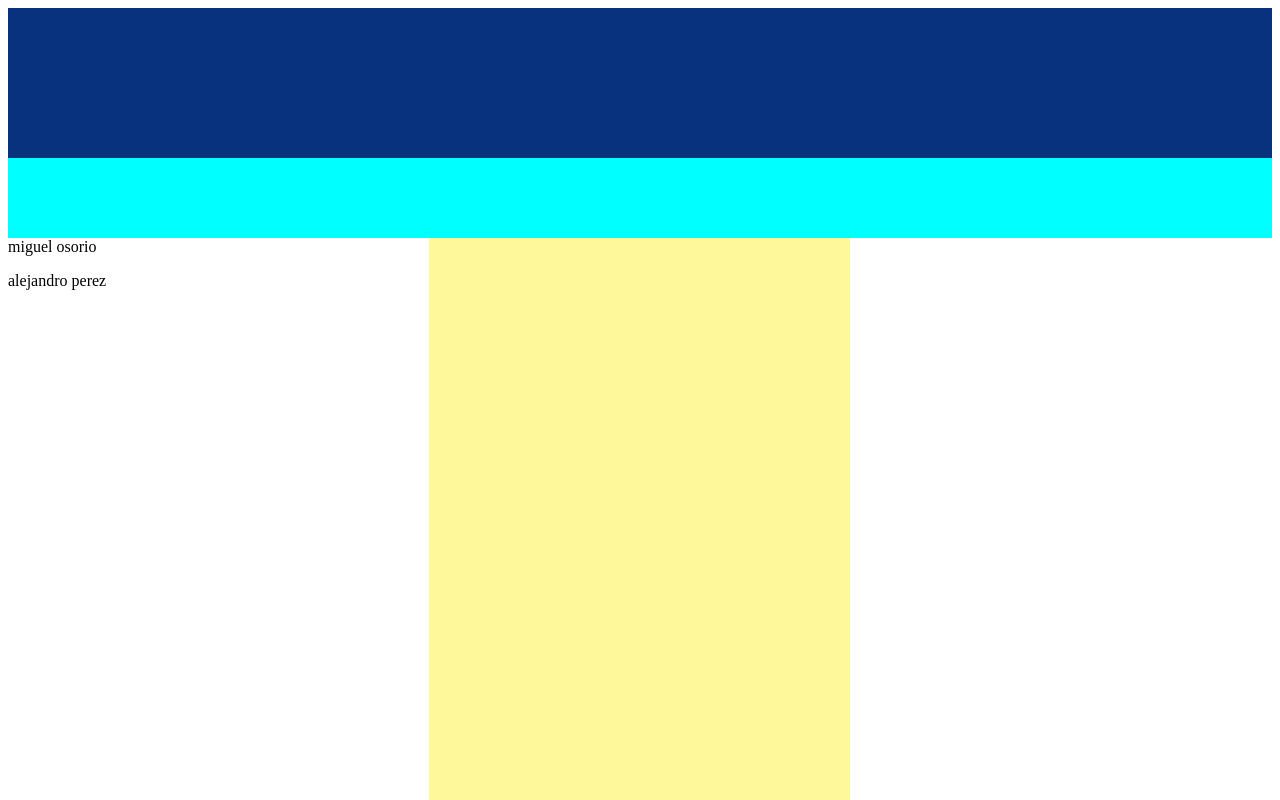
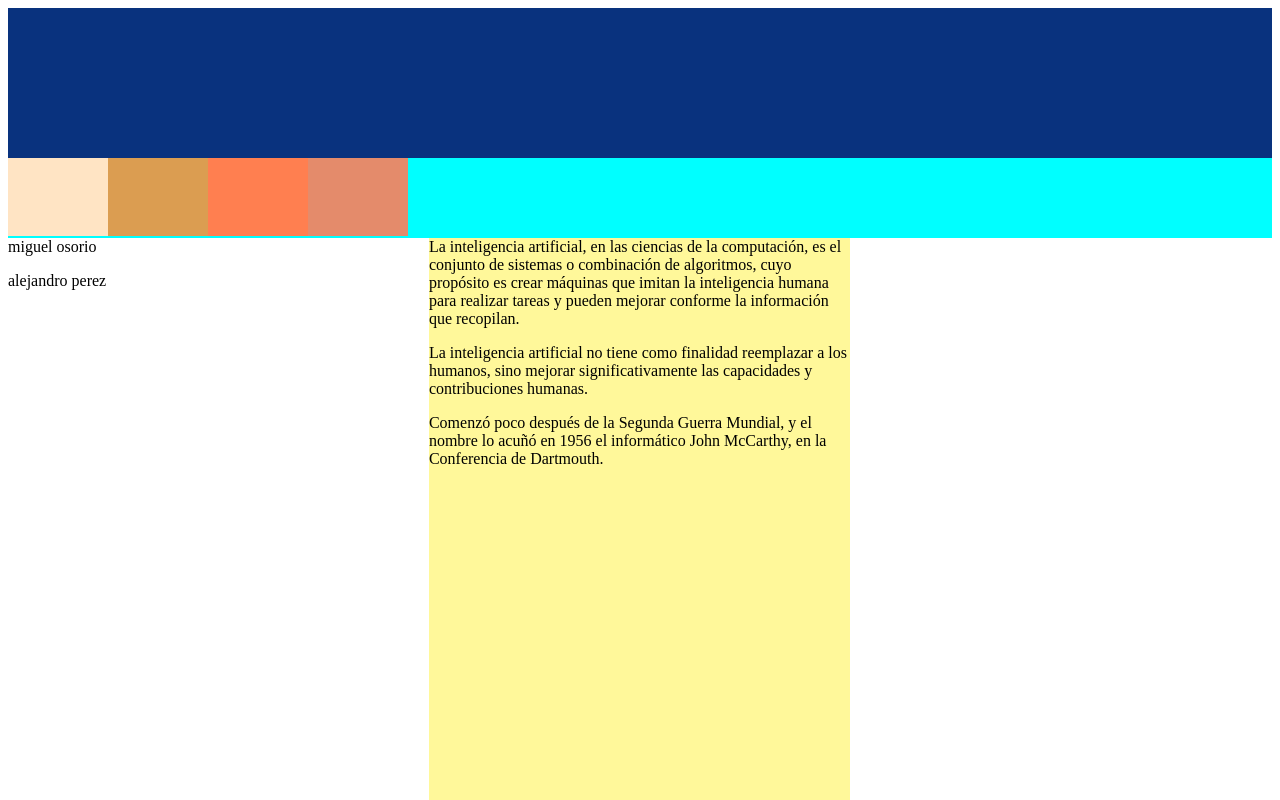
Before and after one commit to mikeymauseosorioperez/proyectotrasversal802, a plain HTML site: page index.html in a window 1280 px wide. Shown: the top 800 px of the page. Drawn offline with Linux system fonts and the light colour scheme.

Commit message:
actualizacion 2 9 de marzo

```diff
--- a/index.html
+++ b/index.html
@@ -10,7 +10,20 @@
 <body>
     <div  class="contenedor">
 <div class="encabezado"></div>
-<div  class="menu"></div>
+<div  class="menu">
+<div class="sociales"></div>
+<div class="biologia"></div>
+<div class="matematicas"></div>
+<div class="tecnologia"></div>
+<div class="ingles"></div>
+
+
+
+
+
+
+
+</div>
 <div  class="contenedor2">
 <div  class="izquierda">
 
@@ -18,7 +31,32 @@
     <p></p>
     alejandro perez
 </div>
-<div  class="centro"></div>
+<div  class="centro">
+    La inteligencia artificial,
+     en las ciencias de la computación,
+     es el conjunto de sistemas o
+     combinación de algoritmos,
+     cuyo propósito es crear máquinas
+      que imitan la inteligencia humana
+      para realizar tareas y pueden mejorar conforme
+      la información que recopilan.
+<p>
+
+
+       La inteligencia artificial no tiene como
+        finalidad reemplazar a los humanos,
+        sino mejorar significativamente
+        las capacidades y contribuciones humanas.
+
+        <p>
+         Comenzó poco después de
+         la Segunda Guerra Mundial,
+         y el nombre lo acuñó en 1956 el
+          informático John McCarthy,
+           en la Conferencia de Dartmouth.
+        </p>
+        </p>
+</div>
 <div  class="derecha"></div>
 </div>
 
--- a/temas.css
+++ b/temas.css
@@ -15,6 +15,7 @@
     width: 100%;
     height: 80px;
     background-color: cyan;
+    display: flex;
 }
 .contenedor2{
     display: flex;
@@ -37,3 +38,23 @@ background-color: rgb(255, 248, 154);
     height: 1200px;
     background-color: antiquewhite;
 }
+.sociales{
+    width: 100px;
+    height: 78px;
+    background-color: bisque;
+}
+.biologia{
+    width: 100px;
+    height:78px ;
+background-color: rgb(219, 157, 81);
+}
+.matematicas{
+    width: 100px;
+    height: 78px;
+    background-color: coral;
+}
+.tecnologia{
+    width: 100px;
+    height: 78px;
+    background-color: rgb(228, 139, 107);
+}
```
